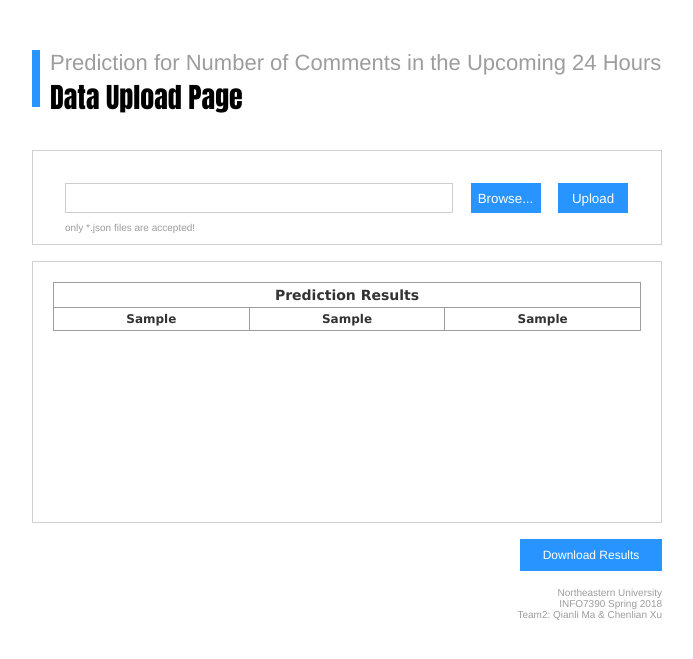
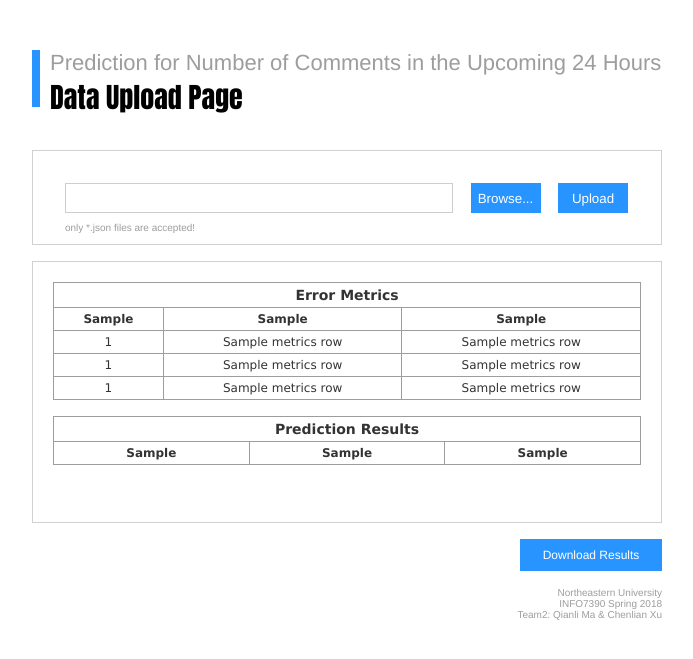
Before and after one commit to MarcusNEU/INFO7390_2018Spring, a Flask app: template A3/Part2_Model_Deployment/templates/download.html in a window 1280 px wide. Shown: the top 659 px of the page, without its empty margins (98-791 px from the left). Run offline with Flask 2, Linux system fonts and the light colour scheme; the template is opened without the code that fills it: most values are stand-ins (such as "Sample title", 1, 10 or a date in 2020); lists and menus that the app fills with data are empty.

Commit message:
improve front-end

```diff
--- a/A3/Part2_Model_Deployment/data_prediction.py
+++ b/A3/Part2_Model_Deployment/data_prediction.py
@@ -12,8 +12,8 @@ ALLOWED_EXTENSIONS = {'json'}
 BUCKET_NAME = 'akiaj53cehklbfj6cf4q180411152356-dump'
 PICKLED_MODELS = ['finalized_linear_model.pkl', 'finalized_random_forest_model.pkl', 'finalized_neural_network_model.pkl']
 local_time = time.strftime('%y%m%d-%H%M%S', time.localtime(time.time()))
-# list1 = [1,2,3,4,8,21,25,26,27,28,29,30,35,40,45,46,50,51,52,53,55,56,57,58,60,61,62,63,64,65,66,67,68,69,70,71,72,74,75,77,78,79,82,83,84,85,86,87,88,89,90,91,92,93,95,96,98,99,100,101,102,103,104,105,106,107,108,109,110,111,112,113,114,115,116,117,118,119,120,121,122,123,124,125,126,127,128,129,131,133,134,135,136,137,138,139,140,141,142,143,144,145,146,147,148,150,151,152,153,154,155,157,158,159,160,162,163,164,165,167,168,170,171,173,174,175,176,177,178,180,181,182,183,184,185,186,187,188,189,191,192,193,194,195,196,197,199,201,202,203,204,205,206,207,208,209,210,211,213,214,215,216,217,218,219,220,221,222,223,224,225,226,227,228,229,230,231,232,233,234,235,237,238,239,240,241,242,244,245,246,247,248,249,251,252,253,254,255,256,257,258,259,260,261,262,263,264,265,266,267,268,269,270,271,272,273,274,275,276,277,279,280]
 PICKLED_MODEL_COLUMN_SETS = ['lm_index.pkl', 'tree_index.pkl', 'nn_index.pkl']
+ERROR_METRICS = 'error_metrics.csv'
 
 try:
     S3 = boto3.client('s3', region_name='us-east-1')
@@ -48,10 +48,19 @@ def load_column(key):
         response = S3.get_object(Bucket=BUCKET_NAME, Key=key)
         # Load pickle model
         column_str = response['Body'].read()
-        model = pickle.loads(column_str)
-        return model
+        remained_column = pickle.loads(column_str)
+        return remained_column
     except:
-        raise BaseError(code=500, message="Fail to Load Model!")
+        raise BaseError(code=500, message="Fail to Load Feature Engineering Results!")
+
+
+def get_metrics(key):
+    try:
+        response = S3.get_object(Bucket=BUCKET_NAME, Key=key)
+        metrics = response['Body'].read()
+        return metrics
+    except:
+        raise BaseError(code=500, message="Fail to Load Error Metrics!")
 
 
 def data_processing(input_file, upload_folder):
@@ -68,7 +77,7 @@ def data_processing(input_file, upload_folder):
             total_rows = data.shape[0]
             upload_save_path = os.path.join(upload_folder, new_filename)
             input_file.save(upload_save_path)
-            output_column = ['linear model', 'random forest', 'neural network']
+            column_name = ['linear model', 'random forest', 'neural network']
             targets = []
             for i in range(0, len(PICKLED_MODELS)):
                 remained_column = [int(c) for c in load_column(PICKLED_MODEL_COLUMN_SETS[i])]
@@ -85,17 +94,32 @@ def data_processing(input_file, upload_folder):
             output_row = []
             for i in range(0, total_rows):
                 output_row.append([targets[0][i], targets[1][i], targets[2][i]])
-            return output_column, output_row, total_rows
+            return column_name, output_row, total_rows
         except:
             raise BaseError(code=500, message="The uploaded data cannot be predicted!")
 
 
-def form_download_file(output_folder, output_column, output_row):
+def unpickle_error_metrics():
+    error_metrics = get_metrics(ERROR_METRICS)
+    metrics_list = error_metrics.split('\n')
+    column_name = ['Model', 'r^2_test', 'rmse_test']
+    output_row = []
+    for i in range(1,4):
+        output_row.append(
+            [metrics_list[i].split(',')[0], metrics_list[i].split(',')[5], metrics_list[i].split(',')[7]])
+    return column_name, output_row
+
+
+def form_download_file(output_folder, output_column, output_row, metrics_column, metrics_row):
     try:
         output_filename = str(local_time) + '_result.' + 'csv'
         output_path = os.path.join(output_folder, output_filename)
+        error_metrics = pd.DataFrame(columns=metrics_column, data=metrics_row)
         download_file = pd.DataFrame(columns=output_column, data=output_row)
-        download_file.to_csv(output_path)
+        print error_metrics
+        print download_file
+        error_metrics.to_csv(output_path)
+        download_file.to_csv(output_path, mode='a', header=True)
         return output_path
     except:
         raise BaseError(code=500, message="Fail to Form Download File!")
--- a/A3/Part2_Model_Deployment/prediction_application.py
+++ b/A3/Part2_Model_Deployment/prediction_application.py
@@ -3,6 +3,7 @@ import data_prediction
 from common.custom_expections import BaseError
 import logging
 import os
+from werkzeug import exceptions
 import traceback
 
 def setLogger():
@@ -36,13 +37,20 @@ def main():
     try:
         file_uploaded = request.files['upload_file']
         preview_parameter = data_prediction.data_processing(file_uploaded, UPLOAD_FOLDER)
-        output_path = data_prediction.form_download_file(OUTPUT_FOLDER, preview_parameter[0], preview_parameter[1])
-        return render_template('download.html', output_column=preview_parameter[0], output_row=preview_parameter[1],
+        metrics_parameter = data_prediction.unpickle_error_metrics()
+        output_path = data_prediction.form_download_file(OUTPUT_FOLDER, preview_parameter[0], preview_parameter[1],
+                                                         metrics_parameter[0], metrics_parameter[1])
+        return render_template('download.html', metrics_column=metrics_parameter[0], metrics_row=metrics_parameter[1],
+                               output_column=preview_parameter[0], output_row=preview_parameter[1],
                                total_rows=preview_parameter[2], output_path=output_path)
     except BaseError as e:
         print e.message
         setLogger().exception(e.message)
         raise BaseError(code=e.code, message=e.message)
+    except:
+        import traceback
+        traceback.print_exc()
+        return render_template("no_file.html")
 
 
 @app.errorhandler(500)
--- a/A3/Part2_Model_Deployment/templates/download.html
+++ b/A3/Part2_Model_Deployment/templates/download.html
@@ -38,6 +38,24 @@ input{ vertical-align:middle; margin:7; margin-bottom:4; padding:0}
 
 <div style="border:1px solid #d0d0d0;width:588; padding:20; height:220;">
     <div style="position:absolute; height:200px; overflow:auto;">
+        <table border="1" width="588" class="preview_table">
+        <tr>
+            <th colspan="3"> <div align="center" style="font-size:14px;">Error Metrics</div></th>
+        </tr>
+        <tr>
+            <th><div align="center" style="font-size:12px;">{{metrics_column[0]}}</div></th>
+            <th><div align="center" style="font-size:12px;">{{metrics_column[1]}}</div></th>
+            <th><div align="center" style="font-size:12px;">{{metrics_column[2]}}</div></th>
+        </tr>
+        {% for i in range(0, 3) %}
+        <tr>
+            <td><div align="center" style="font-size:12px;">{{metrics_row[i][0]}}</div></td>
+            <td><div align="center" style="font-size:12px;">{{metrics_row[i][1]}}</div></td>
+            <td><div align="center" style="font-size:12px;">{{metrics_row[i][2]}}</div></td>
+        </tr>
+        {% endfor %}
+        </table>
+        <br>
     <table border="1" width="588" class="preview_table">
         <tr>
             <th colspan="3"> <div align="center" style="font-size:14px;">Prediction Results</div></th>
```
Also changed, not shown: A3/Part2_Model_Deployment/templates/no_file.html (added, +53 -0 lines).
